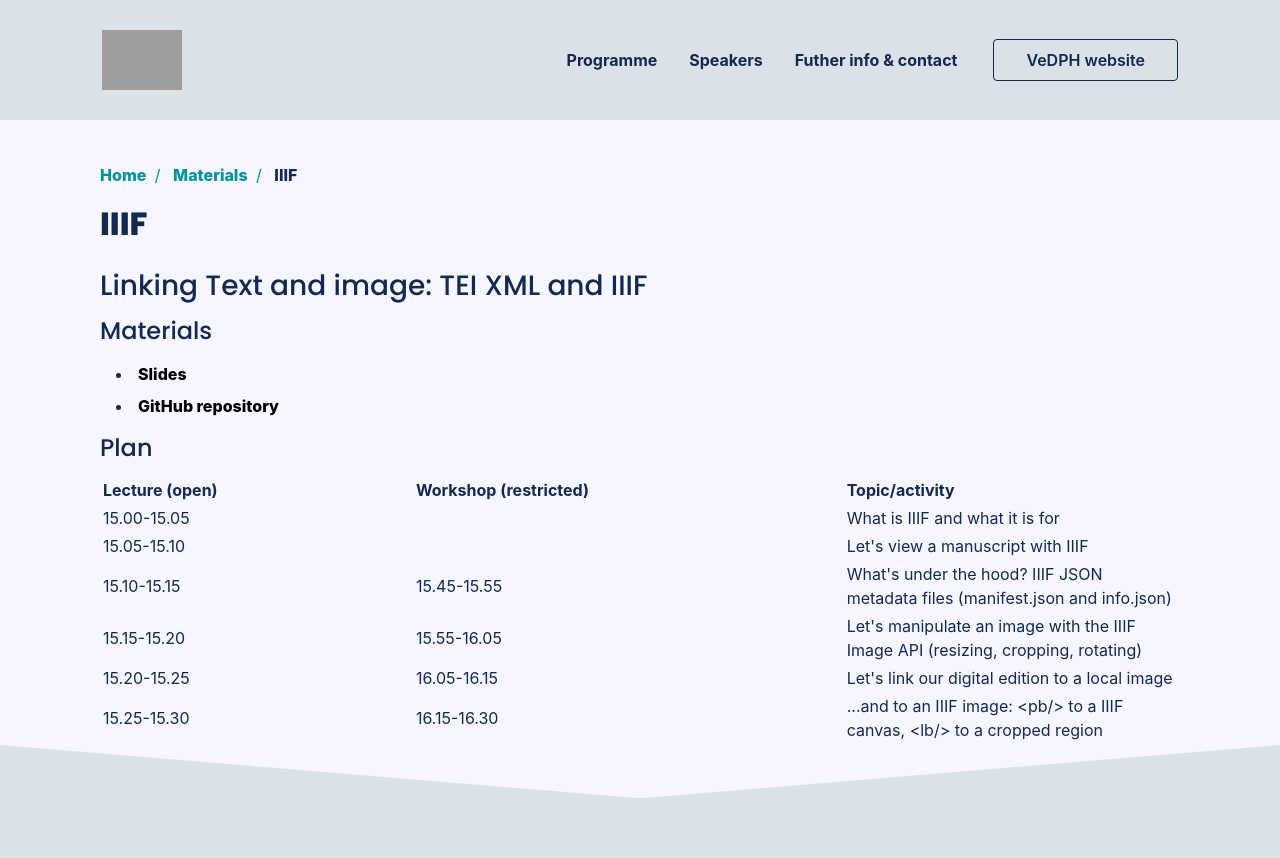
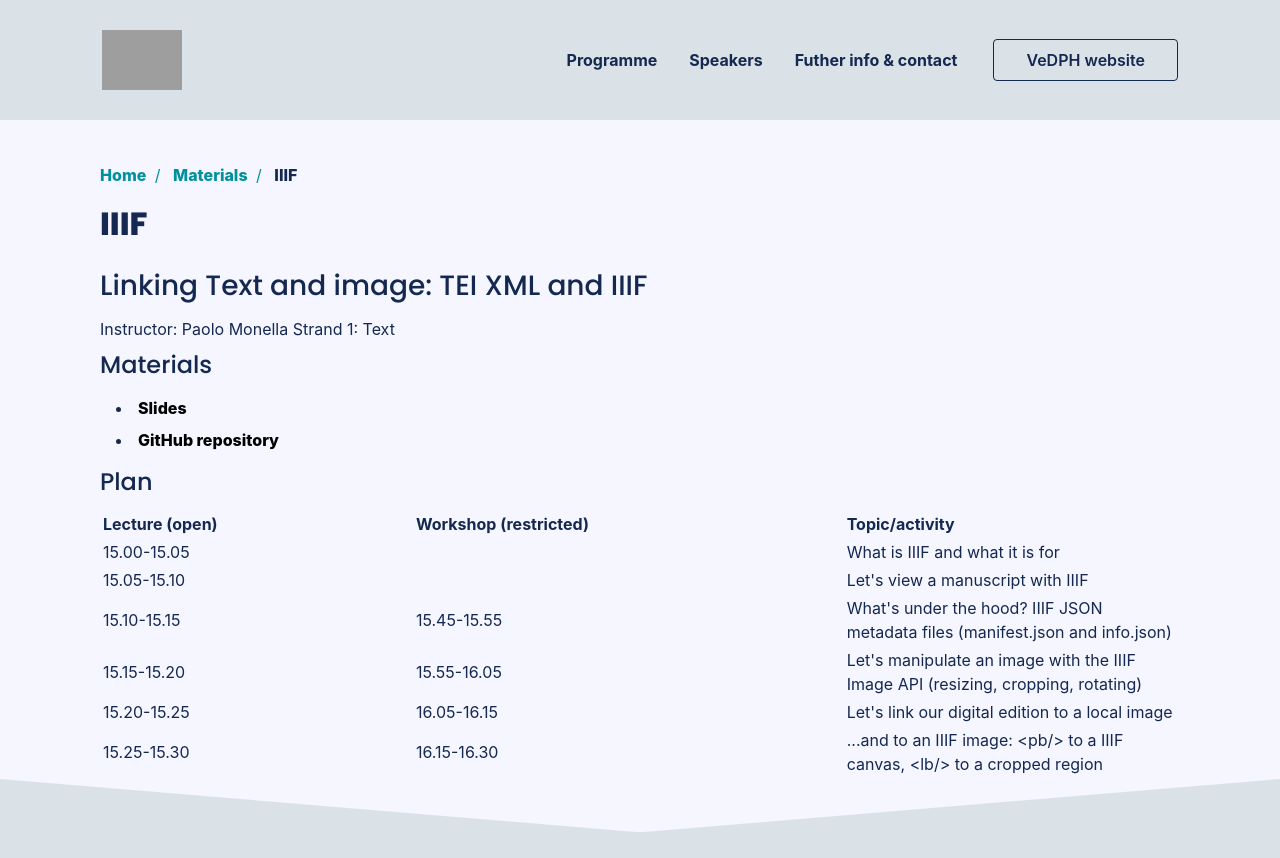
Before and after one commit to vedph/summercamp, a Jekyll site: the page built from materials/monella/index.html, in a window 1280 px wide, cut to the strip 0-858 px from the top of the page. Built offline with Jekyll 4.4.1, drawn with Linux system fonts in a browser that asks for light colours; nearby versions of some CDN libraries; some web fonts are replaced; grey boxes are pictures that could not be loaded.

Commit message:
Add speaker and strand

```diff
--- a/materials/monella/index.html
+++ b/materials/monella/index.html
@@ -5,6 +5,9 @@ category: materials
 subcategory: materials
 ---
 <h3>Linking Text and image: TEI XML and IIIF</h3>
+
+Instructor: Paolo Monella
+Strand 1: Text
 
 <h4>Materials</h4>
 
```
